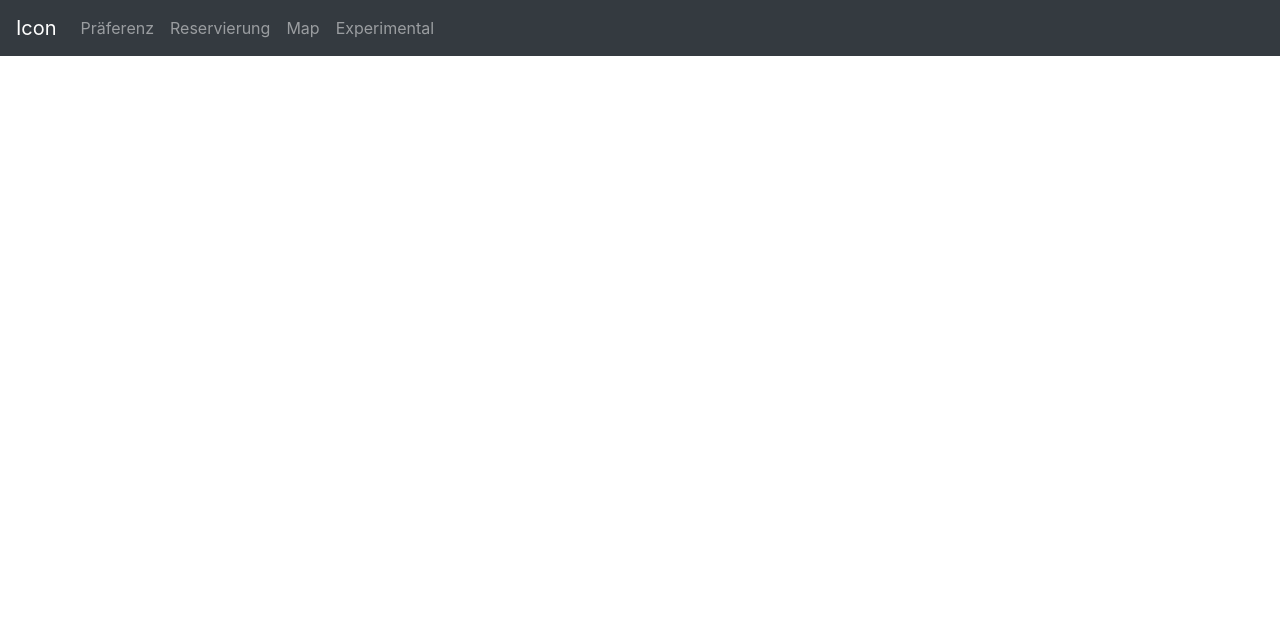
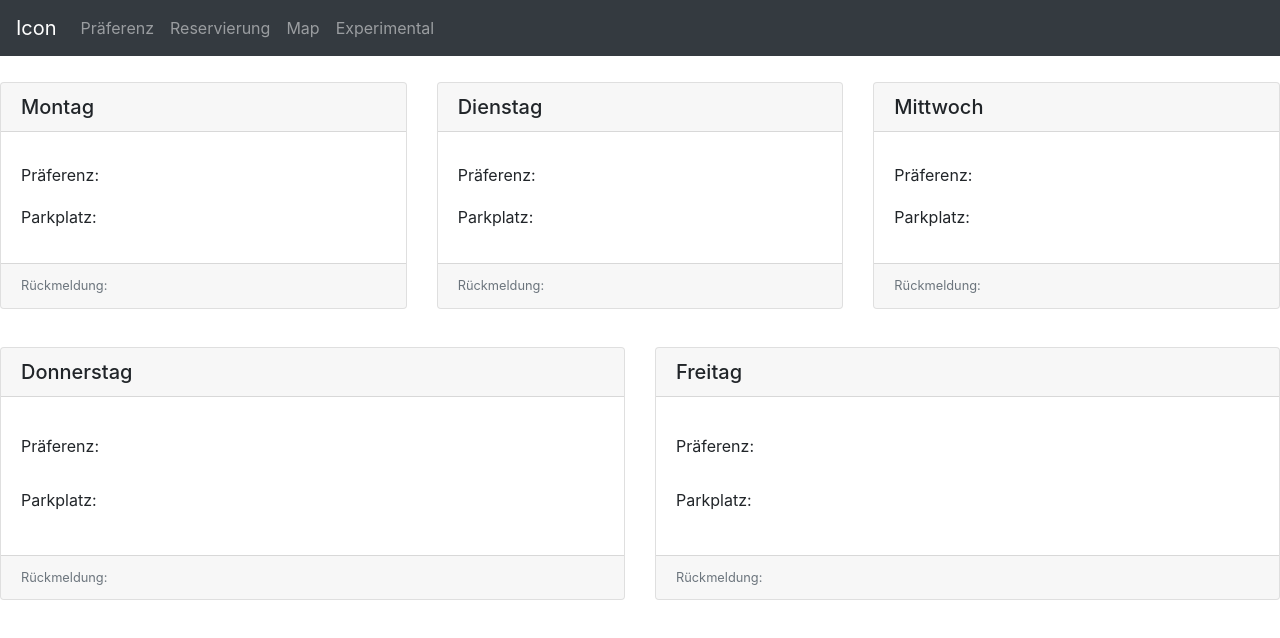
Before and after one commit to DevMert/BoDriveNPark, a React (Create React App) app: page /reservierung in a window 1280 px wide. Shown: the top 638 px of the page. Built offline with nearby package versions, Linux system fonts and the light colour scheme.

Commit message:
Reservierung Layout + Reservierung.css

```diff
--- /dev/null
+++ b/src/components/Reservierung/Reservierung.css
@@ -0,0 +1,18 @@
+.cDeck1 {
+  margin: 2%;
+  margin-left: 2%;
+  margin-right: 2%;
+}
+
+.cDeck2 {
+  margin: 3%;
+}
+
+.Pref {
+  margin-top: 3%;
+}
+
+.Parkplatz {
+  margin-top: 5%;
+  margin-bottom: 4%;
+}
--- a/src/components/Reservierung/Reservierung.jsx
+++ b/src/components/Reservierung/Reservierung.jsx
@@ -1,7 +1,89 @@
 import React, { Component } from "react";
 
+import CardDeck from "react-bootstrap/CardDeck";
+import Card from "react-bootstrap/Card";
+import "./Reservierung.css";
+
 export default class Reservierung extends Component {
+  state = {};
   render() {
-    return <div />;
+    return (
+      <div>
+        <CardDeck className="cDeck1">
+          <Card>
+            <Card.Header as="h5">Montag</Card.Header>
+            <Card.Body>
+              <Card.Text>
+                <div className="Pref"> Präferenz:</div>
+                <div className="Parkplatz">Parkplatz:</div>
+              </Card.Text>
+            </Card.Body>
+            <Card.Footer>
+              <small className="text-muted">
+                <div className="Rueckmeldung">Rückmeldung:</div>
+              </small>
+            </Card.Footer>
+          </Card>
+          <Card>
+            <Card.Header as="h5">Dienstag</Card.Header>
+            <Card.Body>
+              <Card.Text>
+                <div className="Pref"> Präferenz:</div>
+                <div className="Parkplatz">Parkplatz:</div>
+              </Card.Text>
+            </Card.Body>
+            <Card.Footer>
+              <small className="text-muted">
+                <div className="Rueckmeldung">Rückmeldung:</div>
+              </small>
+            </Card.Footer>
+          </Card>
+          <Card>
+            <Card.Header as="h5">Mittwoch</Card.Header>
+            <Card.Body>
+              <Card.Text>
+                <div className="Pref"> Präferenz:</div>
+                <div className="Parkplatz">Parkplatz:</div>
+              </Card.Text>
+            </Card.Body>
+            <Card.Footer>
+              <small className="text-muted">
+                <div className="Rueckmeldung">Rückmeldung:</div>
+              </small>
+            </Card.Footer>
+          </Card>
+        </CardDeck>
+        <CardDeck className="cDeck2">
+          <Card>
+            <Card.Header as="h5">Donnerstag</Card.Header>
+            <Card.Body>
+              <Card.Text>
+                <div className="Pref"> Präferenz:</div>
+                <div className="Parkplatz">Parkplatz:</div>
+              </Card.Text>
+            </Card.Body>
+            <Card.Footer>
+              <small className="text-muted">
+                <div className="Rueckmeldung">Rückmeldung:</div>
+              </small>
+            </Card.Footer>
+          </Card>
+          <Card>
+            <Card.Header as="h5">Freitag</Card.Header>
+            <Card.Body>
+              <Card.Text>
+                <div className="Pref"> Präferenz:</div>
+                <div className="Parkplatz">Parkplatz:</div>
+              </Card.Text>
+            </Card.Body>
+            <Card.Footer>
+              <small className="text-muted">
+                <div className="Rueckmeldung">Rückmeldung:</div>
+              </small>
+            </Card.Footer>
+          </Card>
+        </CardDeck>
+      </div>
+    );
   }
 }
```
Also changed, not shown: 1 other file (tests, documents, lock files or other folders).
